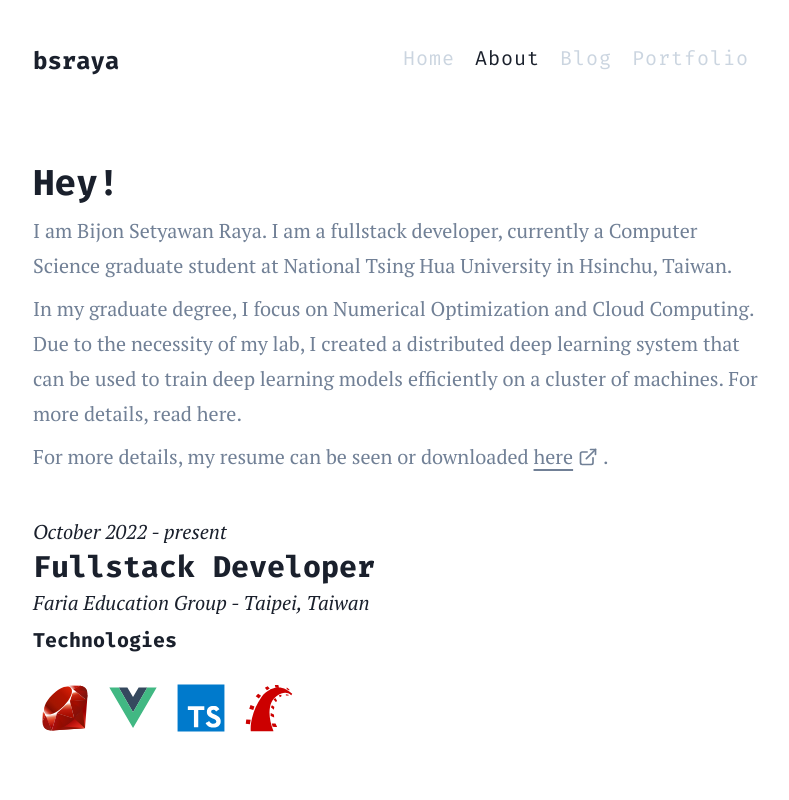
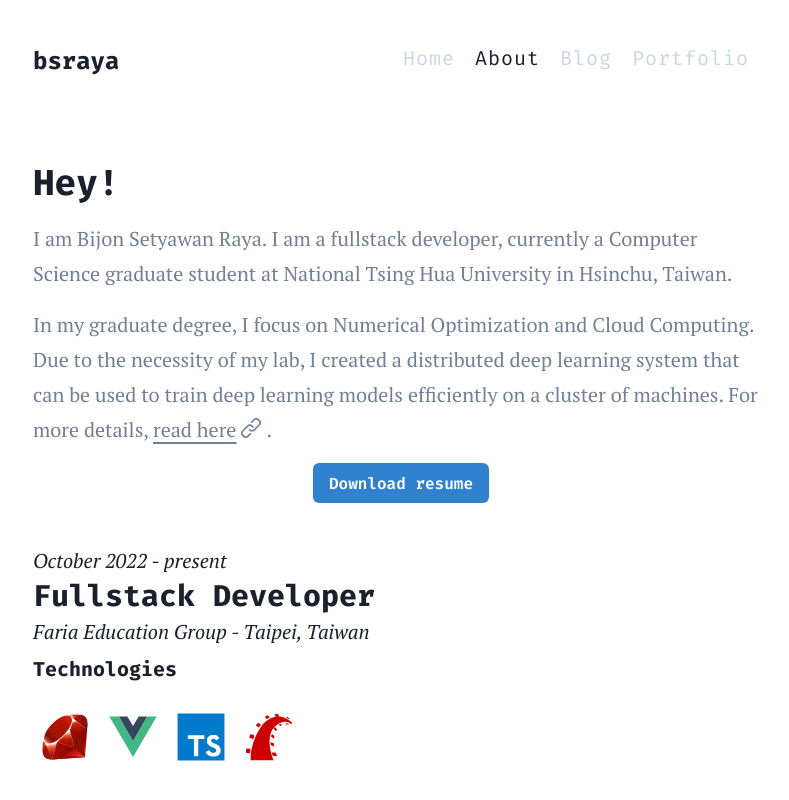
Before and after one commit to bsraya/bsraya, a Next.js app: page /about in a window 1280 px wide. Shown: the top 800 px of the page, without its empty margins (239-1028 px from the left). Built offline with nearby package versions, Linux system fonts and the light colour scheme; a small style sheet from the web is missing.

Commit message:
feat: add download resume button

```diff
--- a/components/Blog/MDXComponent.tsx
+++ b/components/Blog/MDXComponent.tsx
@@ -28,7 +28,6 @@ import {
 } from '@chakra-ui/icons';
 import NextLink from 'next/link';
 import Series from './Series';
-import Image from 'next/image'
 
 const CustomLink = (props: any) => {
     const href = props.href;
--- a/pages/about.tsx
+++ b/pages/about.tsx
@@ -1,10 +1,12 @@
-import { Heading, Link, Stack, Text } from '@chakra-ui/react'
-import { ExternalLinkIcon } from '@chakra-ui/icons'
+import { Button, Heading, Link, Stack, Text } from '@chakra-ui/react'
 import NextLink from 'next/link'
 import Seo from '../components/Seo'
 import Layout from '../components/Layout'
 import Experience from '../components/About/Experience'
 import Skillset from '../components/About/Skillset'
+import {
+    LinkIcon
+} from '@chakra-ui/icons';
 
 export default function About(): JSX.Element {
     const resumeLink = "https://drive.google.com/file/d/19T0UwJQ3l_v4mStC_3-2g5jRJxYTkZKK/view?usp=sharing"
@@ -12,7 +14,7 @@ export default function About(): JSX.Element {
     return (
         <Layout>
             <Seo title="About" type="website" />
-            <Stack mt="5rem">
+            <Stack mt="5rem" spacing="1rem">
                 <Heading as="h1">
                     Hey!
                 </Heading>
@@ -21,11 +23,22 @@ export default function About(): JSX.Element {
                 </Text>
                 <Text color="gray.500">
                     In my graduate degree, I focus on Numerical Optimization and Cloud Computing. Due to the necessity of my lab, I created a distributed deep learning system that can be used to train deep learning models efficiently on a cluster of machines.
-                    For more details, read <><NextLink href="/portfolio/schedulearn">here</NextLink></>.
+                    For more details, <Link textDecoration="underline" _hover={{textDecoration: "none"}}><NextLink href="/portfolio/schedulearn" legacyBehavior>read here</NextLink><LinkIcon mx='5px' mb="8px" /></Link>.
                 </Text>
-                <Text color="gray.500">
-                    For more details, my resume can be seen or downloaded <><Link href={resumeLink} isExternal textDecoration="underline" _hover={{ textDecoration: "none" }}>here</Link><ExternalLinkIcon mx="5px" mb="4px" /></>.
-                </Text>
+                <Button
+                    width="fit-content"
+                    colorScheme="blue"
+                    mx="auto"
+                    onClick={() => {
+                    window.open(
+                        resumeLink,
+                            '_blank'
+                        );
+                    }}
+                    fontFamily="Fira Code"
+                >
+                    Download resume
+                </Button>
             </Stack>
             <Experience />
             <Skillset />
```
